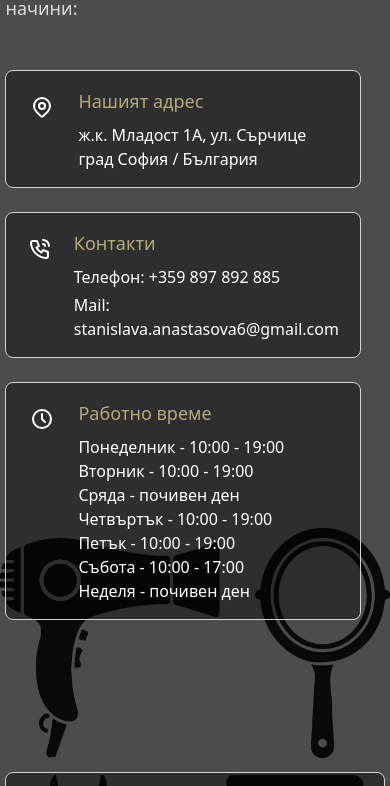
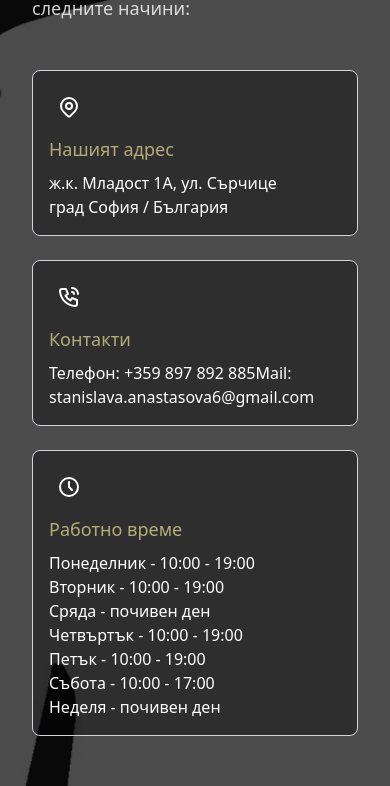
Before and after one commit to hope17ha/stasi-stil-react-nextjs-app, a Next.js app in the folder stasi-stil/: page /contacts in a window 390 px wide. Shown: the part 330-1116 px from the top of the page. Built offline with nearby package versions, Linux system fonts and the light colour scheme; grey boxes are pictures that could not be loaded.

Commit message:
fixed: contacts page responsive

```diff
--- a/stasi-stil/app/contacts/page.jsx
+++ b/stasi-stil/app/contacts/page.jsx
@@ -16,7 +16,7 @@ export default function ContactsPage() {
                         src="/contacts2.jpg"
                         alt="Contacts"
                         fill
-                        style={{ objectFit: "contain", objectPosition: "30% 50%" }}
+                        style={{ objectFit: "cover", objectPosition: "30% 50%" }}
                         quality={100}
                         priority
                     />
@@ -38,12 +38,12 @@ export default function ContactsPage() {
                 <div className="flex items-stretch justify-center">
                     <div className="grid md:grid-cols-2 gap-8">
                         {/* Ляв блок: информация */}
-                        <div className="h-full pr-6 text-white">
+                        <div className="text-white px-4 sm:px-6 md:pr-6">
                             <p className="mt-3 mb-12 text-lg text-white/80">
                                 Може да се свържете с нас по следните начини:
                             </p>
                             <ul className="space-y-6">
-                                <li className="flex border border-gray-300 rounded-lg p-4 bg-black/40">
+                                <li className="flex flex-col sm:flex-row items-start sm:items-center border border-gray-300 rounded-lg p-4 bg-black/40">
                                     <div className="flex h-10 w-10 items-center justify-center rounded bg-goldish text-white">
                                         {/* Икона */}
                                         <svg
@@ -62,7 +62,7 @@ export default function ContactsPage() {
                                             <path d="M17.657 16.657l-4.243 4.243a2 2 0 0 1 -2.827 0l-4.244 -4.243a8 8 0 1 1 11.314 0z"></path>
                                         </svg>
                                     </div>
-                                    <div className="ml-4">
+                                    <div className="ml-0 mt-2 sm:ml-4 sm:mt-0">
                                         <h3 className="mb-2 text-lg font-medium text-[#b4ac77]">
                                             Нашият адрес
                                         </h3>
@@ -71,7 +71,7 @@ export default function ContactsPage() {
                                     </div>
                                 </li>
 
-                                <li className="flex border border-gray-300 rounded-lg p-4 bg-black/40">
+                                <li className="flex flex-col sm:flex-row items-start sm:items-center border border-gray-300 rounded-lg p-4 bg-black/40">
                                     <div className="flex h-10 w-10 items-center justify-center rounded bg-goldish text-white">
                                         <svg
                                             xmlns="http://www.w3.org/2000/svg"
@@ -90,7 +90,7 @@ export default function ContactsPage() {
                                             <path d="M15 3a6 6 0 0 1 6 6"></path>
                                         </svg>
                                     </div>
-                                    <div className="ml-4 flex flex-col space-y-1">
+                                    <div className="ml-0 mt-2 sm:ml-4 sm:mt-0">
                                         <h3 className="mb-2 text-lg font-medium text-[#b4ac77]">
                                             Контакти
                                         </h3>
@@ -110,7 +110,7 @@ export default function ContactsPage() {
                                     </div>
                                 </li>
 
-                                <li className="flex border border-gray-300 rounded-lg p-4 bg-black/40">
+                                <li className="flex flex-col sm:flex-row items-start sm:items-center border border-gray-300 rounded-lg p-4 bg-black/40">
                                     <div className="flex h-10 w-10 items-center justify-center rounded bg-goldish text-white">
                                         <svg
                                             xmlns="http://www.w3.org/2000/svg"
@@ -128,7 +128,7 @@ export default function ContactsPage() {
                                             <path d="M12 7v5l3 3"></path>
                                         </svg>
                                     </div>
-                                    <div className="ml-4">
+                                    <div className="ml-0 mt-2 sm:ml-4 sm:mt-0">
                                         <h3 className="mb-2 text-lg font-medium text-[#b4ac77]">
                                             Работно време
                                         </h3>
@@ -168,7 +168,7 @@ export default function ContactsPage() {
                     </div>
                 </div>
             </div>
-            <section className="relative bg-black/70 py-16 px-4">
+            <section className="relative bg-black/70 px-4 sm:px-6">
                 <div className="max-w-3xl mx-auto">
                     <h2 className="text-3xl font-bold text-center text-[#b4ac77] mb-6">
                         Изпратете ни съобщение
--- a/stasi-stil/app/services/page.jsx
+++ b/stasi-stil/app/services/page.jsx
@@ -13,7 +13,7 @@ export default function ServicesPage() {
         <div className="relative z-10 mx-auto max-w-7xl px-4 sm:px-6 lg:px-8">
           {/* Заглавие */}
           <div className="mb-16 text-center">
-            <h2 className="font-heading mb-4 font-bold tracking-tight text-[#b4ac77] text-3xl sm:text-5xl">
+            <h2 className="font-heading mb-4 font-bold tracking-tight text-[#b4ac77] text-3xl sm:text-5xl p-5">
               Нашите услуги
             </h2>
             <p className="mx-auto max-w-3xl text-base sm:text-lg md:text-xl text-white/80">
```
